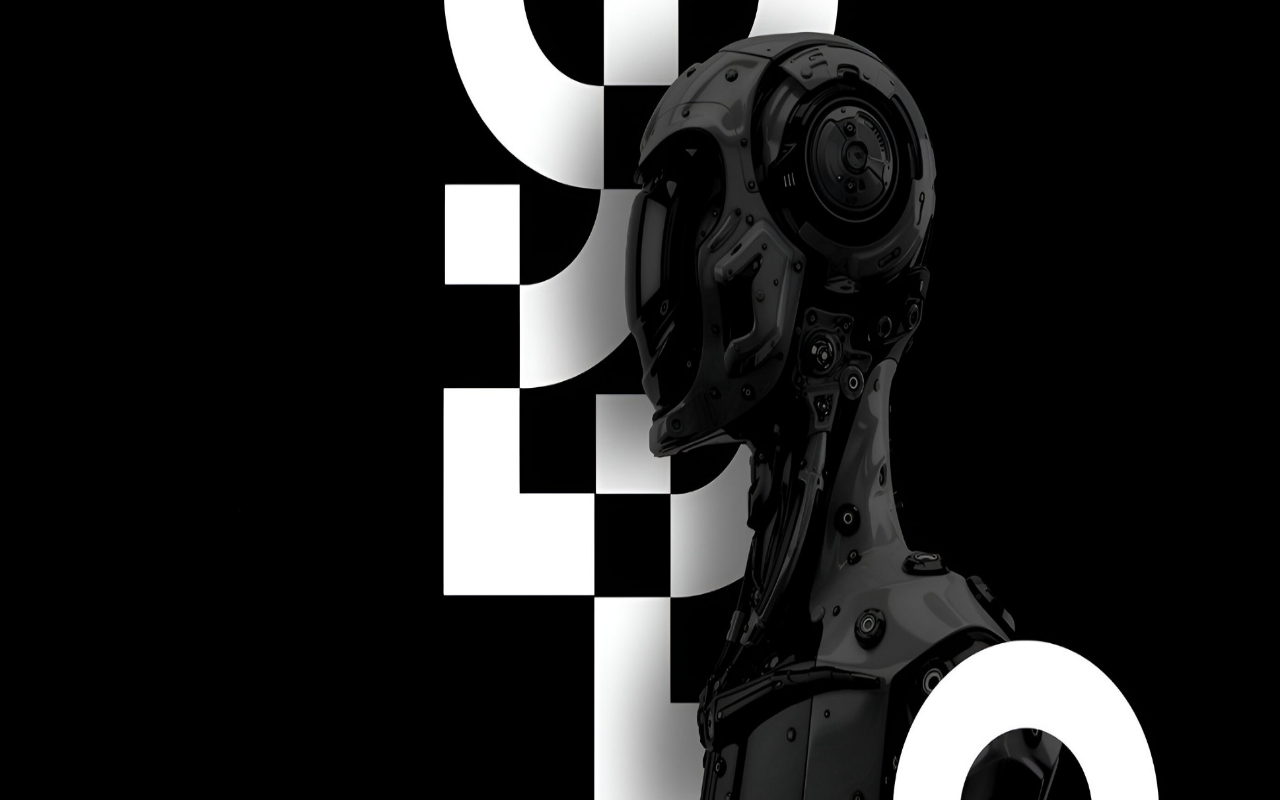
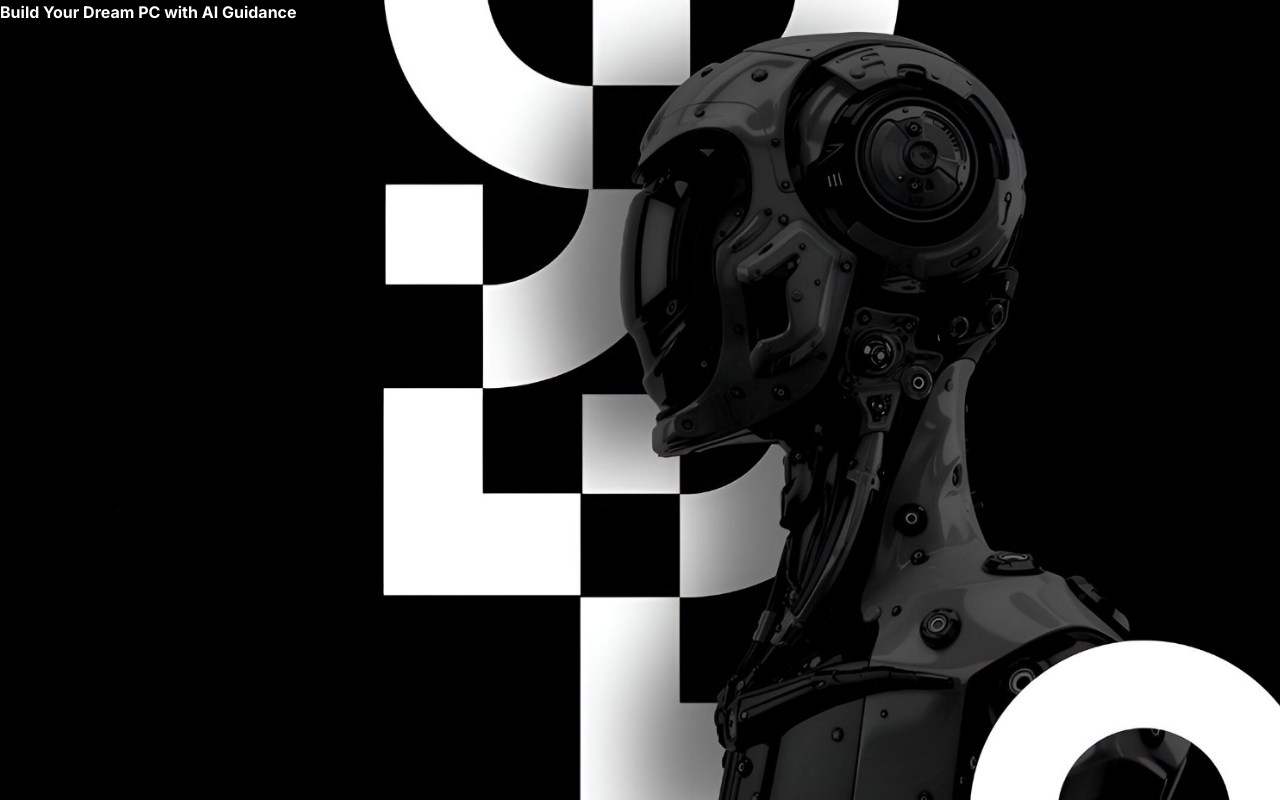
Before and after one commit to Nqthxn/pc-assembly, an Angular app in the folder frontend/pc-parts-ui/: page / in a window 1280 px wide. Built offline with nearby package versions, Linux system fonts and the light colour scheme.

Commit message:
Setup Inter Font Family

```diff
--- a/frontend/pc-parts-ui/package.json
+++ b/frontend/pc-parts-ui/package.json
@@ -18,9 +18,7 @@
     "@angular/platform-browser-dynamic": "^19.2.0",
     "@angular/router": "^19.2.0",
     "@tailwindcss/postcss": "^4.1.8",
-    "postcss": "^8.5.4",
     "rxjs": "~7.8.0",
-    "tailwindcss": "^4.1.8",
     "tslib": "^2.3.0",
     "zone.js": "~0.15.0"
   },
@@ -29,12 +27,15 @@
     "@angular/cli": "^19.2.13",
     "@angular/compiler-cli": "^19.2.0",
     "@types/jasmine": "~5.1.0",
+    "autoprefixer": "^10.4.21",
     "jasmine-core": "~5.6.0",
     "karma": "~6.4.0",
     "karma-chrome-launcher": "~3.2.0",
     "karma-coverage": "~2.2.0",
     "karma-jasmine": "~5.1.0",
     "karma-jasmine-html-reporter": "~2.1.0",
+    "postcss": "^8.5.4",
+    "tailwindcss": "^4.1.8",
     "typescript": "~5.7.2"
   }
 }
--- a/frontend/pc-parts-ui/src/app/app.component.html
+++ b/frontend/pc-parts-ui/src/app/app.component.html
@@ -1,2 +1,4 @@
+
+
 <router-outlet />
 <app-home />
--- a/frontend/pc-parts-ui/src/app/pages/home/home.component.html
+++ b/frontend/pc-parts-ui/src/app/pages/home/home.component.html
@@ -1 +1,13 @@
-<img src="home-bg.jpg" class="w-full h-screen">
+
+<div class="relative w-full h-screen">
+    <div
+    class="absolute inset-0 w-full h-full bg-cover bg-center -z-10"
+    [ngStyle]="{'background-image': 'url(' + backgroundImagePath + ')'}">
+    </div>
+
+    <div>
+        <h1 class="text-white">
+            Build Your Dream PC with AI Guidance
+        </h1>
+    </div>
+</div>
--- a/frontend/pc-parts-ui/src/app/pages/home/home.component.ts
+++ b/frontend/pc-parts-ui/src/app/pages/home/home.component.ts
@@ -9,5 +9,5 @@ import { Component } from '@angular/core';
   styleUrl: './home.component.css'
 })
 export class HomeComponent {
-  imagePath = './images/test3.jpg';
+  backgroundImagePath = 'assets/images/home-bg.jpg';
 }
--- a/frontend/pc-parts-ui/src/index.html
+++ b/frontend/pc-parts-ui/src/index.html
@@ -6,6 +6,9 @@
   <base href="/">
   <meta name="viewport" content="width=device-width, initial-scale=1">
   <link rel="icon" type="image/x-icon" href="favicon.ico">
+  <link rel="preconnect" href="https://fonts.googleapis.com">
+  <link rel="preconnect" href="https://fonts.gstatic.com" crossorigin>
+  <link href="https://fonts.googleapis.com/css2?family=Inter:ital,opsz,wght@0,14..32,700;1,14..32,700&display=swap" rel="stylesheet">
 </head>
 <body>
   <app-root></app-root>
--- a/frontend/pc-parts-ui/src/styles.css
+++ b/frontend/pc-parts-ui/src/styles.css
@@ -1,2 +1,12 @@
 /* You can add global styles to this file, and also import other style files */
 @import "tailwindcss";
+
+@import url('https://fonts.googleapis.com/css2?family=Inter:ital,opsz,wght@0,14..32,700;1,14..32,700&display=swap');
+
+:root {
+  --font-display: "Inter", "sans-serif";
+}
+
+body {
+  font-family: 'Inter', sans-serif;
+}
```
Also changed, not shown: frontend/pc-parts-ui/public/assets/images/home-bg.jpg (renamed from frontend/pc-parts-ui/public/home-bg.jpg), 1 other file (tests, documents, lock files or other folders).
